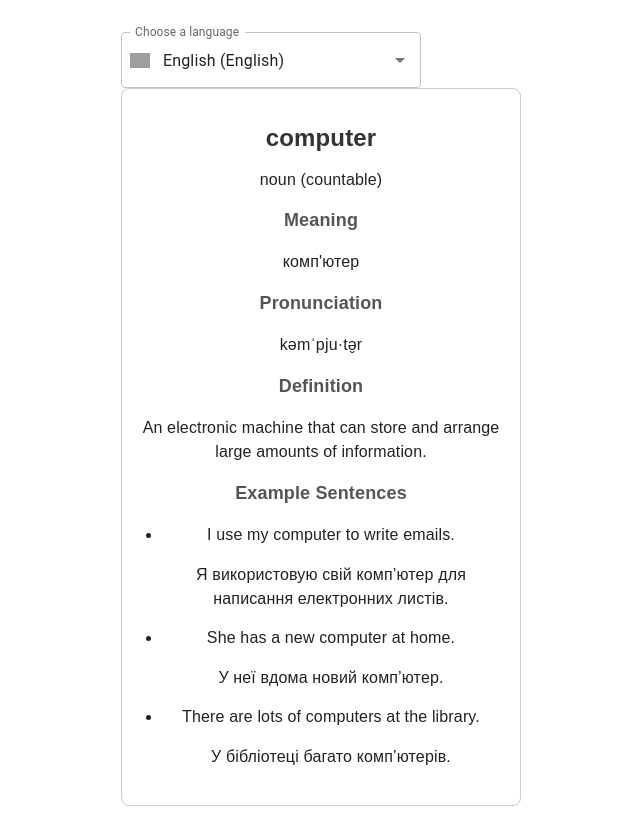
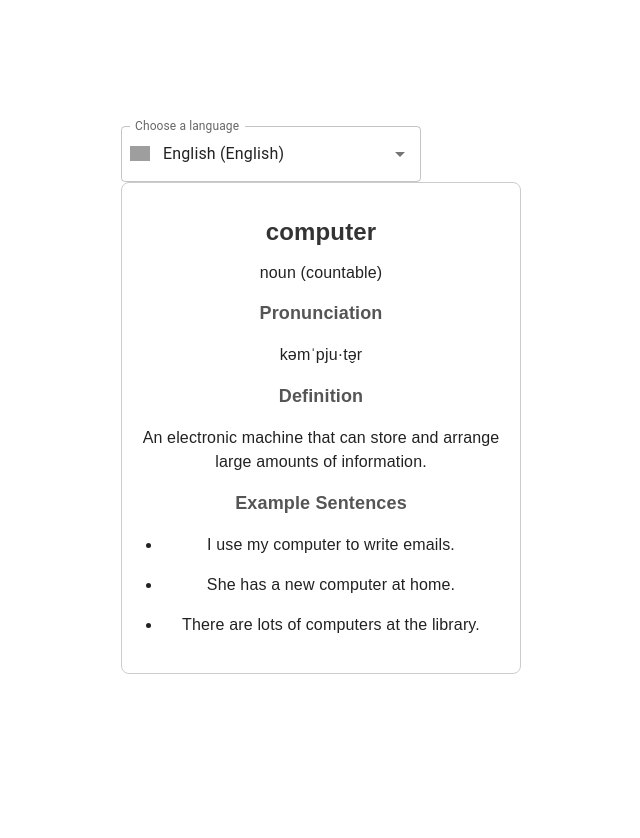
Before and after one commit to Hadddock/cards, a React (Vite) app: page / in a window 1280 px wide. Shown: the whole page, without its empty margins (319-959 px from the left). After the commit the page ends 800 px from the top, so only its background shows below. Built offline with nearby package versions, Linux system fonts and the light colour scheme; grey boxes are pictures that could not be loaded.

Commit message:
Add Deck component and refactor Flashcard

```diff
--- a/src/components/Flashcard.tsx
+++ b/src/components/Flashcard.tsx
@@ -1,70 +1,69 @@
 import React from 'react';
 import './../css/Flashcard.css';
-import { WordData } from '../wordDataDefinitions';
 
-// Adjusted FlashcardProps to accept only a single wordData prop
+interface Flashcard {
+  word: string;
+  partOfSpeech: string | string[];
+  level?: string;
+  definition?: string;
+  pronunciation?: string;
+  meaning?: { [key: string]: string };
+  exampleSentences?: string[];
+  exampleSentencesTranslations?: { [key: string]: string[] };
+}
+
 interface FlashcardProps {
-  wordData: WordData;
+  wordData: Flashcard;
 }
 
 const Flashcard: React.FC<FlashcardProps> = ({ wordData }) => {
-  const {
-    word,
-    partOfSpeech,
-    meaning,
-    pronunciation,
-    definition,
-    exampleSentences,
-    exampleSentencesTranslations,
-  } = wordData;
-
   return (
     <div className="flashcard">
-      {/* {icon && <img src={icon} alt={`${word} icon`} className="icon" />} */}
-      <h1 className="word">{word}</h1>
-      <p className="partOfSpeech">{partOfSpeech}</p>
+      {wordData.word && <h1 className="word">{wordData.word}</h1>}
+      {wordData.partOfSpeech && (
+        <p className="partOfSpeech">
+          {Array.isArray(wordData.partOfSpeech)
+            ? wordData.partOfSpeech.join(', ')
+            : wordData.partOfSpeech}
+        </p>
+      )}
 
+      {wordData.meaning?.['en'] && (
         <section className="meaning">
           <h2>Meaning</h2>
-        <p>{meaning.get('en') || ''}</p> {/* Defaulting to English meaning */}
+          <p>{wordData.meaning['en']}</p> {/* Defaulting to English meaning */}
         </section>
+      )}
 
+      {wordData.pronunciation && (
         <section className="pronunciation">
           <h2>Pronunciation</h2>
-        <p>{pronunciation}</p>
+          <p>{wordData.pronunciation}</p>
         </section>
+      )}
 
+      {wordData.definition && (
         <section className="definition">
           <h2>Definition</h2>
-        <p>{definition}</p>
+          <p>{wordData.definition}</p>
         </section>
+      )}
 
+      {wordData.exampleSentences && wordData.exampleSentences?.length > 0 && (
         <section className="examples">
           <h2>Example Sentences</h2>
           <ul>
-          {exampleSentences.map((example, index) => (
+            {wordData.exampleSentences.map((example, index) => (
               <li key={index}>
                 {example}
                 <p className="translation">
-                {exampleSentencesTranslations.get('en')?.[index] || ''}
+                  {wordData.exampleSentencesTranslations?.['en']?.[index] || ''}
                 </p>
               </li>
             ))}
           </ul>
         </section>
-      {/* <section className="images">
-        <h2>Images</h2>
-        <div className="image-gallery">
-          {images.map((image, index) => (
-            <img
-              key={index}
-              src={image}
-              alt={`${word} image ${index + 1}`}
-              className="image"
-            />
-          ))}
-        </div>
-      </section> */}
+      )}
     </div>
   );
 };
```
Also changed, not shown: src/components/Deck.tsx (added, +26 -0 lines). Lines whose indentation alone changed are shown as unchanged.
